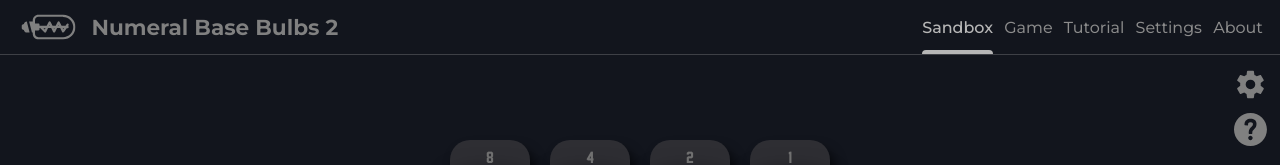
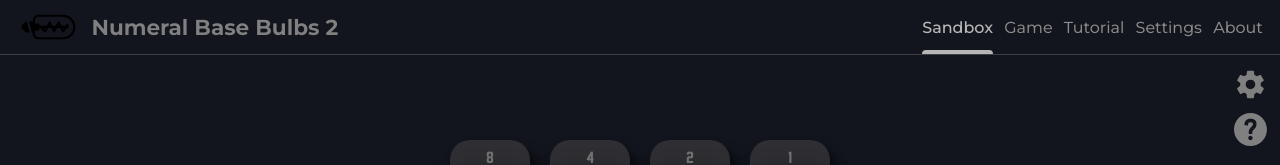
Before and after one commit to EricRovell/numeral-base-bulbs-v2, a Next.js app: page / in a window 1280 px wide. Shown: the top 165 px of the page. Built offline with nearby package versions, Linux system fonts and the light colour scheme.

Commit message:
updated theme styling

```diff
--- a/src/components/Header/header.module.css
+++ b/src/components/Header/header.module.css
@@ -33,7 +33,7 @@
 .header svg {
   width: 100%;
   height: 100%;
-  fill: var(--accent-1);
+  fill: var(--icon-fill-2);
   transform: rotate(-90deg);
   cursor: pointer;
 }
```
